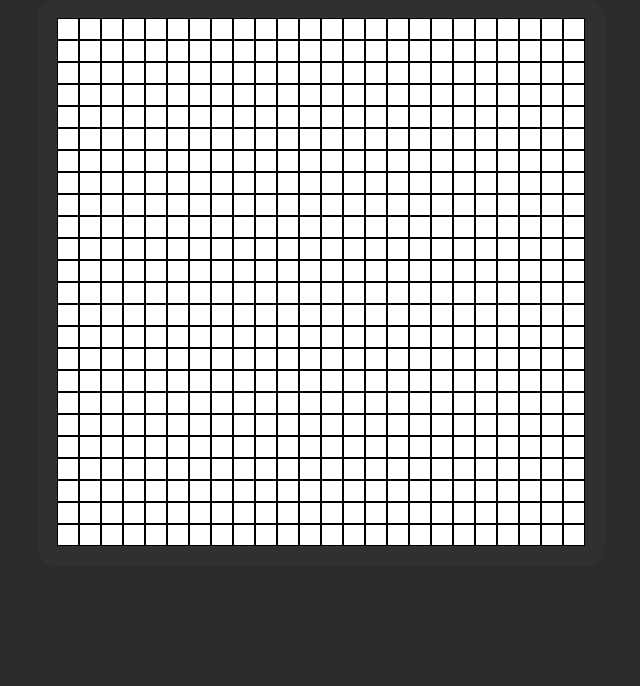
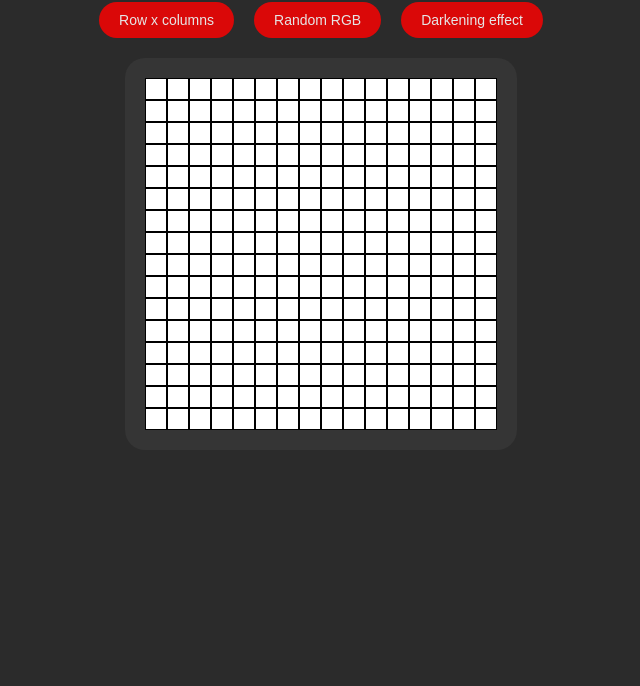
Before and after one commit to schismatiic/etch-a-sketch, a plain HTML site: page index.html in a window 1280 px wide. Shown: the part 114-800 px from the top of the page, without its empty margins (319-959 px from the left). Drawn offline with Linux system fonts and the light colour scheme.

Commit message:
Agregué botones. Falta crear la lógica
Agregué tres botones: Row x column, Random RGB y Darkening effect

```diff
--- a/index.html
+++ b/index.html
@@ -10,8 +10,16 @@
 
 <body>
     <div class="container">
-        <img id="tux" src="https://upload.wikimedia.org/wikipedia/commons/a/af/Tux.png" alt="tux-image" width="60px">
+        <a href="index.html">
+            <img id="tux" src="https://upload.wikimedia.org/wikipedia/commons/a/af/Tux.png" alt="tux-image"
+                width="60px">
+        </a>
         <h1>Etch-a-Sketch</h1>
+        <div id="buttons">
+            <button class="button" id="row__column">Row x columns</button>
+            <button class="button">Random RGB</button>
+            <button class="button">Darkening effect</button>
+        </div>
         <div class="sketch">
             <div id="box">
             </div>
--- a/script.js
+++ b/script.js
@@ -1,7 +1,13 @@
 const boxClass = document.getElementById("box");
 const tux = document.getElementById("tux");
+const rowColumn = document.getElementById("row__column");
+rowColumn.addEventListener("click", () => {
+  const rc = prompt("???");
+  addGrid(rc);
+  window.location.href = "index.html";
+});
 
-const addRow = (index = 16) => {
+const addGrid = (index = 16) => {
   for (let i = 0; i < index; i++) {
     boxClass.style.cssText = "flex-direction: row";
     const rowDiv = document.createElement("div");
@@ -21,4 +27,4 @@ const addRow = (index = 16) => {
     }
   }
 };
-addRow(24);
+addGrid();
--- a/styles.css
+++ b/styles.css
@@ -20,13 +20,16 @@ h1 {
   margin-top: 20px;
 }
 #tux:active {
+  transform: scale(0.85);
+}
+#tux:hover {
   transform: scale(0.95);
 }
 .sketch {
   display: flex;
   justify-content: center;
   align-items: center;
-  background-color: rgb(48, 48, 48);
+  background-color: rgb(53, 53, 53);
   padding: 20px 20px;
   margin-top: 10px;
   border-radius: 20px;
@@ -36,3 +39,26 @@ h1 {
   justify-content: center;
   align-items: center;
 }
+#buttons {
+  display: flex;
+  justify-content: center;
+  align-items: center;
+}
+.button {
+  margin: 10px;
+  cursor: pointer;
+  color: rgb(230, 230, 230);
+  background-color: rgb(218, 8, 8);
+  border: none;
+  border-radius: 20px;
+  padding: 10px 20px;
+  font-weight: 500;
+  font-size: 14px;
+}
+.button:hover {
+  background-color: rgb(243, 11, 11);
+  transform: scale(0.95);
+}
+.button:active {
+  transform: scale(0.85);
+}
```
